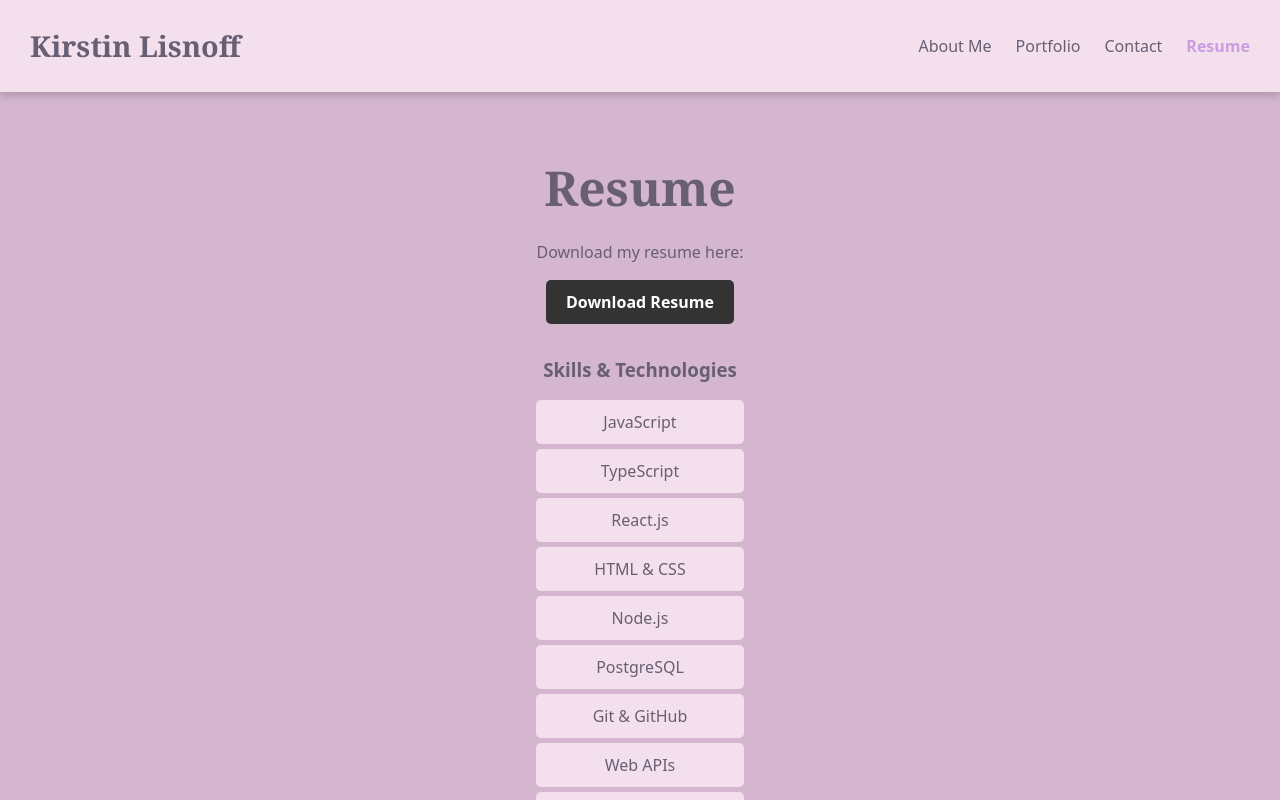
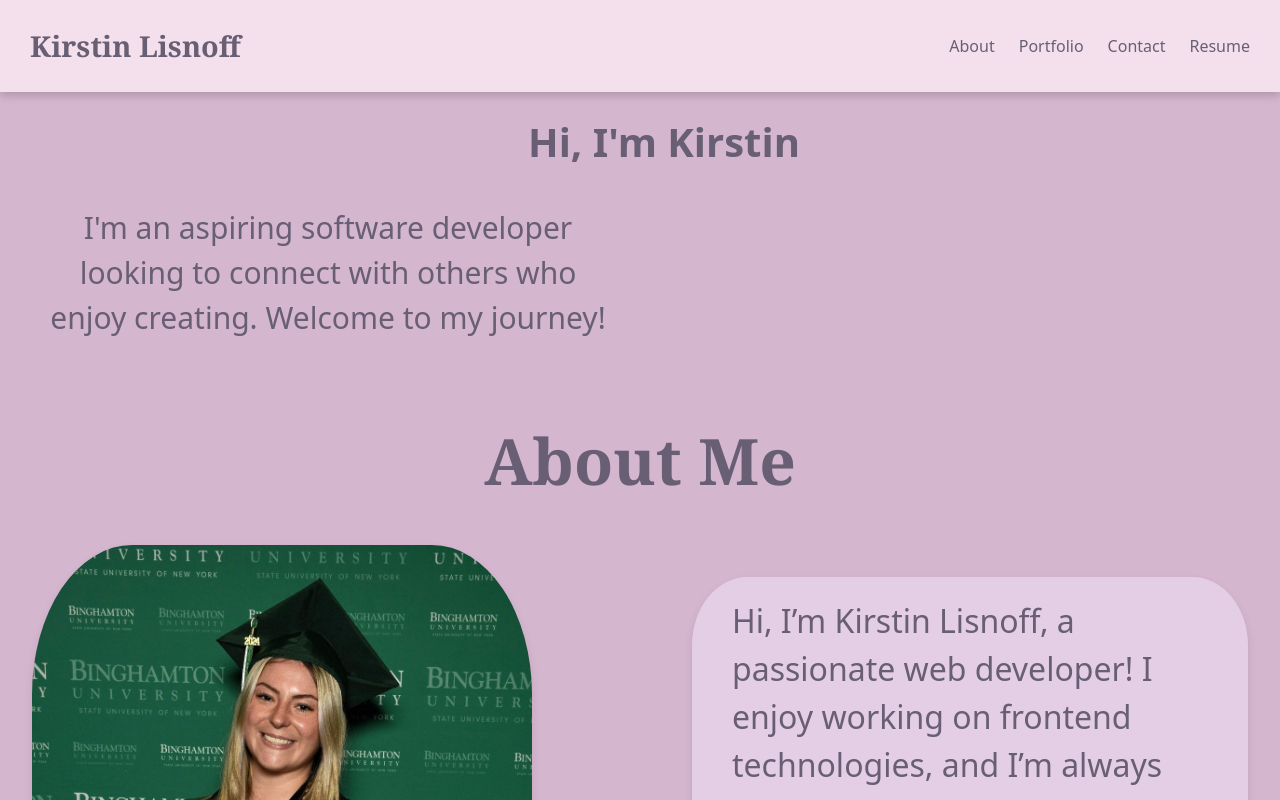
Before and after one commit to kirstinlisnoff/Portfolio-KirstinLisnoff, a React (Vite) app: page /resume in a window 1280 px wide. Shown: the top 800 px of the page. Built offline with nearby package versions, Linux system fonts and the light colour scheme; the HTML template or start-up script is replaced by a standard one.

Commit message:
Deleted react-router-dom, replaced with single paged scrolling

```diff
--- a/src/App.jsx
+++ b/src/App.jsx
@@ -1,7 +1,7 @@
 // import { useState } from 'react'
 // import reactLogo from './assets/react.svg'
 // import viteLogo from '/vite.svg'
-import { BrowserRouter as Router, Routes, Route } from 'react-router-dom';
+// import { BrowserRouter as Router, Routes, Route } from 'react-router-dom';
 import './App.css'
 import Header from './components/header'
 import Footer from './components/footer'
@@ -9,25 +9,55 @@ import About from './pages/about'
 import Contact from './pages/contact'
 import Portfolio from './pages/portfolio'
 import Resume from './pages/resume'
+import Home from './pages/home'
 import '@fortawesome/fontawesome-free/css/all.min.css';
 
 
+//   function App() {
+//   return (
+//     <Router>
+//       <div className='app'>
+//         <Header />
+//         <main>
+//           <Routes>
+//             <Route path="/" element ={<About />} />
+//             <Route path="/portfolio" element={<Portfolio />} />
+//             <Route path="/contact" element={<Contact />} />
+//             <Route path="/resume" element={<Resume />} />
+//           </Routes>
+//           </main>
+//           <Footer />
+//           </div>
+//         </Router>
+//   );
+// }
+
 function App() {
   return (
-    <Router>
     <div className='app'>
       <Header />
       <main>
-          <Routes>
-            <Route path="/" element ={<About />} />
-            <Route path="/portfolio" element={<Portfolio />} />
-            <Route path="/contact" element={<Contact />} />
-            <Route path="/resume" element={<Resume />} />
-          </Routes>
+        <section id="home">
+          <Home />
+        </section>
+         <section id="about">
+          <About />
+        </section>
+
+        <section id="portfolio">
+          <Portfolio />
+        </section>
+
+        <section id="contact">
+          <Contact />
+        </section>
+
+        <section id="resume">
+          <Resume />
+        </section>
       </main>
       <Footer />
     </div>
-        </Router>
   );
 }
 
--- a/src/components/nav.jsx
+++ b/src/components/nav.jsx
@@ -2,13 +2,19 @@ import { NavLink } from "react-router-dom";
 
 function Nav() {
     return (
-    <nav>
-        <NavLink to="/" className={({ isActive }) =>  isActive ? "active" : "notaactive"}>About Me</NavLink>
-        <NavLink to="/portfolio" className={({ isActive }) =>  isActive ? "active" : "notaactive"}>Portfolio</NavLink>
-        <NavLink to="/contact" className={({ isActive }) =>  isActive ? "active" : "notaactive"}>Contact</NavLink>
-        <NavLink to="/resume" className={({ isActive }) =>   isActive ? "active" : "notaactive"}>Resume</NavLink>
-        </nav>
-    )
+    // <nav>
+    //     <NavLink to="/" className={({ isActive }) =>  isActive ? "active" : "notaactive"}>About Me</NavLink>
+    //     <NavLink to="/portfolio" className={({ isActive }) =>  isActive ? "active" : "notaactive"}>Portfolio</NavLink>
+    //     <NavLink to="/contact" className={({ isActive }) =>  isActive ? "active" : "notaactive"}>Contact</NavLink>
+    //     <NavLink to="/resume" className={({ isActive }) =>   isActive ? "active" : "notaactive"}>Resume</NavLink>
+    //     </nav>
+    <nav className="navbar">
+        <a href="#about">About</a>
+        <a href="#portfolio">Portfolio</a>
+        <a href="#contact">Contact</a>
+        <a href="#resume">Resume</a>
+     </nav>
+    );
 }
 
 export default Nav;
--- a/src/index.css
+++ b/src/index.css
@@ -18,6 +18,9 @@
   -moz-osx-font-smoothing: grayscale;
 }
 
+html {
+  scroll-behavior: smooth;
+}
 
 body {
   background-color: var(--grey-purple);
--- /dev/null
+++ b/src/pages/home.css
@@ -0,0 +1,16 @@
+.HomeContent {
+    margin-top: 5rem;
+}
+
+.HomeContent h2 {
+    color: var(--color-900);
+    font-size: 40px;
+    margin-left: 3rem;
+}
+
+.HomeContent p {
+    color: var(--color-800);
+    font-size: 30px;
+    margin-left: 1rem;
+    margin-right: 40rem;
+}
--- /dev/null
+++ b/src/pages/home.jsx
@@ -0,0 +1,17 @@
+import React from 'react';
+import './home.css'
+
+function Home () {
+    return (
+         <main>
+
+            <div className="HomeContent">
+                <h2>Hi, I'm Kirstin</h2>
+                <p>I'm an aspiring software developer looking to connect with others who enjoy creating. Welcome to my journey!</p>
+            </div>
+        </main>
+
+    );
+}
+
+export default Home;
```
Lines whose indentation alone changed are shown as unchanged.
